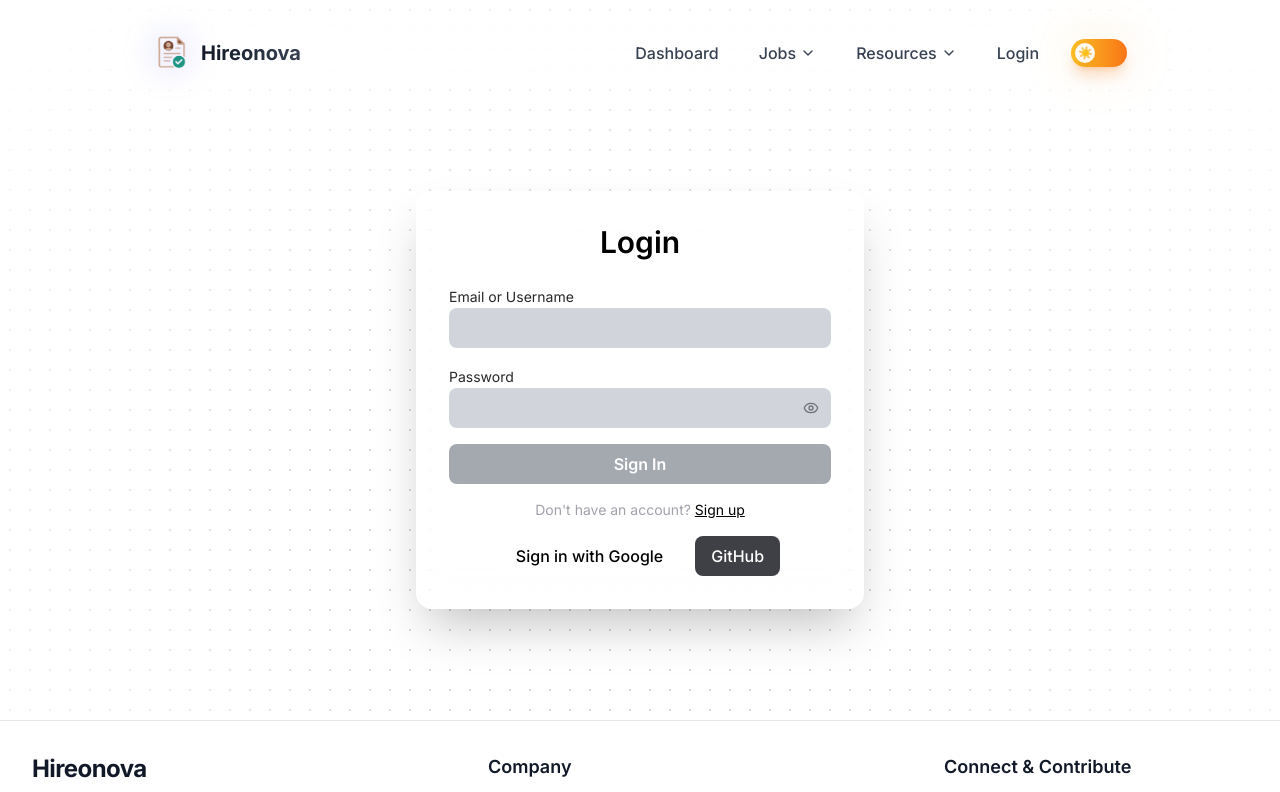
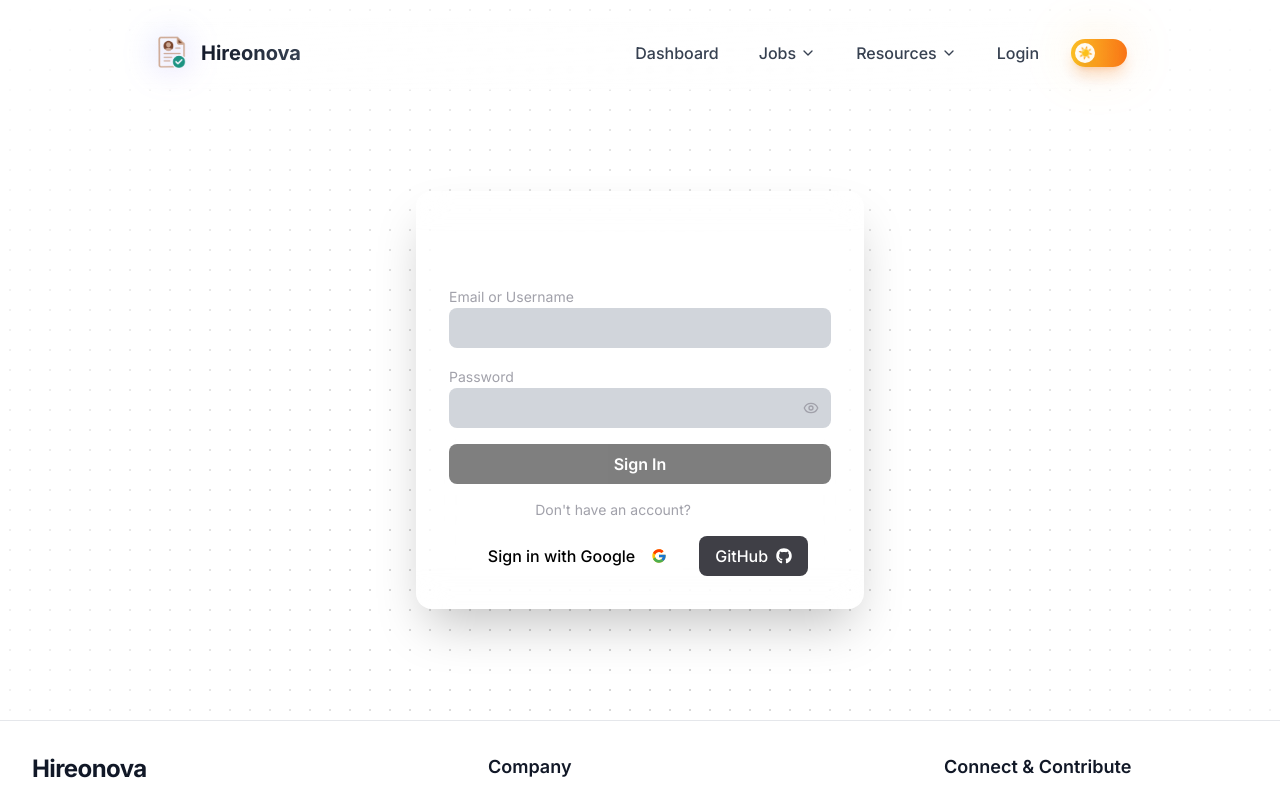
Before and after one commit to Hireonova/Hireonova_forntend, a React (Create React App) app: page /login in a window 1280 px wide. Shown: the top 792 px of the page. Built offline with nearby package versions, Linux system fonts and the light colour scheme.

Commit message:
added google and github login

```diff
--- a/src/components/SideBar.jsx
+++ b/src/components/SideBar.jsx
@@ -29,19 +29,21 @@ import {
   X,
 } from "lucide-react";
 
+// Import the custom hook
+import { useLocalStorage } from '../components/hooks/useLocalStorage'; // Adjust this path as needed based on where you saved useLocalStorage.js
+
 const SidebarContext = createContext();
 
 export const SideBar = () => {
     const navigate = useNavigate();
   const [expanded, setExpanded] = useState(true);
   const [isMobile, setIsMobile] = useState(false);
-  const [theme, setTheme] = useState(() => {
-    if (typeof window !== "undefined") {
-      const saved = localStorage.getItem("theme");
-      return saved || "light";
-    }
-    return "light";
-  });
+
+  // Use the custom useLocalStorage hook for theme, username, and profilePicture
+  const [theme, setTheme] = useLocalStorage("theme", "light");
+  const [username, setUsername] = useLocalStorage("username", "Guest");
+  const [profilePicture, setProfilePicture] = useLocalStorage("profilePicture", "");
+
   const [showProfileModal, setShowProfileModal] = useState(false);
   const profileRef = useRef(null);
 
@@ -60,9 +62,10 @@ export const SideBar = () => {
     return () => window.removeEventListener("resize", checkScreenSize);
   }, [expanded]);
 
+  // This useEffect is still needed to apply the theme class to the documentElement
   useEffect(() => {
     document.documentElement.classList.toggle("dark", theme === "dark");
-    localStorage.setItem("theme", theme);
+    // localStorage.setItem("theme", theme); // No longer needed here, handled by useLocalStorage
   }, [theme]);
 
   const toggleTheme = () => {
@@ -70,25 +73,20 @@ export const SideBar = () => {
   };
 
   const handleLogout = () => {
-  // Clear all user-related localStorage keys
+    // Use the setters from useLocalStorage to clear reactive states
+    setUsername("Guest");
+    setProfilePicture("");
+    setTheme("light"); // Reset theme on logout if desired
+
+    // Manually clear other localStorage keys that don't use the hook
     localStorage.removeItem('token');
-  localStorage.removeItem('username');
     localStorage.removeItem('email');
     localStorage.removeItem('loggedInUser');
     localStorage.removeItem('isAuthenticated');
 
-  // Optionally, clear entire localStorage if you want
-  // localStorage.clear();
-
     // Redirect to login page
     navigate('/login');
   };
-
-
-  const [username, setUsername] = useState(() => {
-    const stored = localStorage.getItem("username");
-    return stored || "Guest";
-  });
 
   const userInitial = username.charAt(0).toUpperCase();
 
@@ -176,8 +174,6 @@ export const SideBar = () => {
                 text="Dashboard"
                 to="/app/dashboard"
               />
-
-
               <SidebarItem
                 icon={<Upload size={20} />}
                 text="Upload Resume"
@@ -256,12 +252,21 @@ export const SideBar = () => {
                 whileHover={{ scale: 1.02 }}
                 whileTap={{ scale: 0.98 }}
               >
+                {profilePicture ? (
+                  <motion.img
+                    src={profilePicture}
+                    alt="Profile"
+                    className="w-10 h-10 rounded-full object-cover shadow-lg"
+                    whileHover={{ scale: 1.05 }}
+                  />
+                ) : (
                   <motion.div
                     className="w-10 h-10 rounded-full bg-gray-400 dark:bg-gray-600 flex items-center justify-center font-bold text-white shadow-lg"
                     whileHover={{ scale: 1.05 }}
                   >
                     {userInitial}
                   </motion.div>
+                )}
                 <AnimatePresence>
                   {expanded && (
                     <motion.div
@@ -315,6 +320,7 @@ export const SideBar = () => {
         onClose={() => setShowProfileModal(false)}
         username={username}
         userInitial={userInitial}
+        profilePicture={profilePicture} // Pass profile picture to modal
         profileRef={profileRef}
         expanded={expanded}
       />
@@ -399,6 +405,7 @@ const ProfileModal = ({
   onClose,
   username,
   userInitial,
+  profilePicture, // Receive profile picture
   profileRef,
   expanded,
 }) => {
@@ -467,12 +474,21 @@ const ProfileModal = ({
             {/* Header */}
             <div className="flex items-center justify-between mb-4">
               <div className="flex items-center">
+                {profilePicture ? (
+                  <motion.img
+                    src={profilePicture}
+                    alt="Profile"
+                    className="w-10 h-10 rounded-full object-cover"
+                    whileHover={{ scale: 1.05 }}
+                  />
+                ) : (
                   <motion.div
                     className="w-10 h-10 rounded-full bg-gray-400 dark:bg-gray-600 flex items-center justify-center font-bold text-white"
                     whileHover={{ scale: 1.05 }}
                   >
                     {userInitial}
                   </motion.div>
+                )}
                 <div className="ml-3">
                   <h3 className="font-bold text-gray-900 dark:text-white text-sm">
                     {username}
--- /dev/null
+++ b/src/components/hooks/useLocalStorage.jsx
@@ -0,0 +1,60 @@
+// src/hooks/useLocalStorage.js
+import { useState, useEffect, useCallback } from 'react';
+
+function getStorageValue(key, defaultValue) {
+  // Check if window is defined (for SSR environments)
+  if (typeof window !== 'undefined') {
+    const saved = localStorage.getItem(key);
+    try {
+      // Attempt to parse JSON, but fall back to string for simple values
+      return saved !== null ? JSON.parse(saved) : defaultValue;
+    } catch (e) {
+      console.warn(`Error parsing localStorage key "${key}":`, e);
+      return saved || defaultValue; // Return raw string if JSON parsing fails
+    }
+  }
+  return defaultValue;
+}
+
+export const useLocalStorage = (key, defaultValue) => {
+  const [value, setValue] = useState(() => {
+    return getStorageValue(key, defaultValue);
+  });
+
+  const setStoredValue = useCallback((newValue) => {
+    if (typeof window !== 'undefined') {
+      try {
+        const valueToStore = newValue instanceof Function ? newValue(value) : newValue;
+        setValue(valueToStore);
+        localStorage.setItem(key, JSON.stringify(valueToStore));
+        // Dispatch a custom event to notify other components in the same tab
+        window.dispatchEvent(new CustomEvent('localStorageUpdated', { detail: { key, value: valueToStore } }));
+      } catch (error) {
+        console.error(`Error setting localStorage item for key "${key}":`, error);
+      }
+    }
+  }, [key, value]); // Include 'value' in dependencies for functional updates
+
+  useEffect(() => {
+    const handleStorageChange = (event) => {
+      // Listen for native 'storage' event (from other tabs/windows)
+      // and our custom 'localStorageUpdated' event (from the same tab)
+      if (event.key === key || (event.detail && event.detail.key === key)) {
+        setValue(getStorageValue(key, defaultValue));
+      }
+    };
+
+    window.addEventListener('storage', handleStorageChange);
+    window.addEventListener('localStorageUpdated', handleStorageChange);
+
+    // Re-check value on mount to catch any changes that happened just before mounting
+    setValue(getStorageValue(key, defaultValue)); // Ensures initial value is up-to-date
+
+    return () => {
+      window.removeEventListener('storage', handleStorageChange);
+      window.removeEventListener('localStorageUpdated', handleStorageChange);
+    };
+  }, [key, defaultValue]);
+
+  return [value, setStoredValue];
+};
--- a/src/pages/Login.jsx
+++ b/src/pages/Login.jsx
@@ -1,13 +1,14 @@
 import React, { useState, useEffect } from "react";
 import { useNavigate } from "react-router-dom";
 import BackgroundGrid from "../components/Background";
+import { FaGithub } from "react-icons/fa";
 import Navbar from "../components/Navbar";
 import Footer from "../components/Footer";
 import { ToastContainer, toast } from "react-toastify";
 import "react-toastify/dist/ReactToastify.css";
+import { FcGoogle } from "react-icons/fc";
 import { CheckCircle, XCircle, Eye, EyeOff } from "lucide-react";
 
-// Helper component for checklist items
 const PasswordCriteriaItem = ({ isMet, text }) => (
   <li className={`flex items-center gap-2 transition-colors duration-300 ${isMet ? "text-green-400" : "text-zinc-400"}`}>
     {isMet ? <CheckCircle className="w-4 h-4 flex-shrink-0" /> : <XCircle className="w-4 h-4 flex-shrink-0" />}
@@ -23,24 +24,20 @@ const Login = () => {
   const [isLogin, setIsLogin] = useState(true);
   const [errorMsg, setErrorMsg] = useState("");
   const [showPassword, setShowPassword] = useState(false);
-
-  // ✨ RENAMED STATE: This state now controls if the checklist has ever been shown.
   const [isChecklistVisible, setIsChecklistVisible] = useState(false);
-
   const [passwordCriteria, setPasswordCriteria] = useState({
     length: false,
     uppercase: false,
     specialChar: false,
   });
 
-  // Check if form is valid for submission
+  // Access the environment variable here
+  const API_AUTH_BASE_URL = process.env.REACT_APP_TERTIARY_API_URL;
+
   const isFormValid = () => {
-    if (isLogin) {
-      return identifier.trim() && password.trim();
-    } else {
-      const isPasswordValid = Object.values(passwordCriteria).every(Boolean);
-      return username.trim() && identifier.trim() && password.trim() && isPasswordValid;
-    }
+    if (isLogin) return identifier.trim() && password.trim();
+    const isPasswordValid = Object.values(passwordCriteria).every(Boolean);
+    return username.trim() && identifier.trim() && password.trim() && isPasswordValid;
   };
 
   useEffect(() => {
@@ -48,12 +45,25 @@ const Login = () => {
   }, [isLogin]);
 
   useEffect(() => {
+    const urlParams = new URLSearchParams(window.location.search);
+    const token = urlParams.get("token");
+    const username = urlParams.get("username");
+    const email = urlParams.get("email");
+    const image = urlParams.get("image");
+
+    if (token) {
+      localStorage.setItem("token", token);
+      localStorage.setItem("username", username);
+      localStorage.setItem("email", email);
+      localStorage.setItem("profilePicture", image || "");
+      toast.success("OAuth login successful!", { position: "top-center" });
+      navigate("/app");
+    }
+  }, [navigate]);
+
+  useEffect(() => {
     const token = localStorage.getItem("token");
-    if (token) {
-      window.requestAnimationFrame(() => {
-        navigate("/app");
-      });
-    }
+    if (token) navigate("/app");
   }, [navigate]);
 
   useEffect(() => {
@@ -74,9 +84,10 @@ const Login = () => {
       return;
     }
 
+    // Use the environment variable here
     const endpoint = isLogin
-      ? "https://auth-universal-repo.vercel.app/api/auth/login"
-      : "https://auth-universal-repo.vercel.app/api/auth/signup";
+      ? `${API_AUTH_BASE_URL}/login`
+      : `${API_AUTH_BASE_URL}/signup`;
 
     const payload = isLogin
       ? { identifier: identifier.toLowerCase(), password }
@@ -91,20 +102,8 @@ const Login = () => {
       const data = await res.json();
 
       if (!res.ok) {
-        // Handle different error response structures
-        let errorMessage = "An error occurred. Please try again.";
-
-        if (data.error) {
-          errorMessage = data.error;
-        } else if (data.message) {
-          errorMessage = data.message;
-        } else if (data.errors && Array.isArray(data.errors) && data.errors.length > 0) {
-          errorMessage = data.errors[0].msg || data.errors[0];
-        } else if (typeof data === 'string') {
-          errorMessage = data;
-        }
-
-        setErrorMsg(errorMessage);
+        let errorMessage = data?.error || data?.message || (data.errors?.[0]?.msg || data);
+        setErrorMsg(errorMessage || "An error occurred. Please try again.");
         return;
       }
 
@@ -123,52 +122,40 @@ const Login = () => {
         localStorage.setItem("email", identifier);
       }
     } catch (err) {
-      // Handle network errors or JSON parsing errors
-      if (err.name === 'TypeError' && err.message.includes('fetch')) {
-        setErrorMsg("Network error. Please check your connection and try again.");
-      } else if (err.name === 'SyntaxError') {
-        setErrorMsg("Server response error. Please try again later.");
-      } else {
-        setErrorMsg("An unexpected error occurred. Please try again.");
-      }
+      setErrorMsg("An unexpected error occurred. Please try again.");
     }
   };
 
   const handleOAuth = (provider) => {
-    window.location.href = `https://auth-universal-repo.vercel.app/api/auth/${provider}`;
+    // Use the environment variable here
+    window.location.href = `${API_AUTH_BASE_URL}/${provider}`;
   };
 
   return (
-    <section className="w-full min-h-screen bg-gradient-to-br from-zinc-900 to-black dark:bg-gradient-to-br dark:from-zinc-900 dark:to-black text-white relative">
+    <section className="w-full min-h-screen bg-gradient-to-br from-zinc-900 to-black text-white relative">
       <ToastContainer />
       <BackgroundGrid>
         <Navbar />
         <div className="flex flex-col items-center mt-20 justify-center min-h-[80vh] px-4">
-          <div className="backdrop-blur-lg bg-white/10 dark:bg-black/10 border my-6 border-white/20 dark:border-white/10 p-8 rounded-2xl shadow-2xl max-w-md w-full">
-            <h1 className="text-3xl text-black dark:text-white  font-semibold text-center mb-6">
+          <div className="backdrop-blur-lg bg-white/10 border my-6 border-white/20 p-8 rounded-2xl shadow-2xl max-w-md w-full">
+            <h1 className="text-3xl text-white font-semibold text-center mb-6">
               {isLogin ? "Login" : "Create an Account"}
             </h1>
-            <form onSubmit={handleSubmit} className="space-y-4 ">
+            <form onSubmit={handleSubmit} className="space-y-4">
               {!isLogin && (
                 <div>
-                  <label className="text-sm  text-zinc-900 dark:text-zinc-400">Username</label>
+                  <label className="text-sm text-zinc-400">Username</label>
                   <input
                     type="text"
                     value={username}
-                    onChange={(e) => {
-                      const value = e.target.value;
-                      // Only allow letters, numbers, and underscores
-                      if (/^[a-zA-Z0-9_]*$/.test(value)) {
-                        setUsername(value);
-                      }
-                    }}
+                    onChange={(e) => /^[a-zA-Z0-9_]*$/.test(e.target.value) && setUsername(e.target.value)}
                     required
-                    className="w-full px-4 py-2 dark:bg-zinc-800 text-black bg-gray-300 dark:text-white rounded-lg focus:outline-none focus:ring"
+                    className="w-full px-4 py-2 bg-gray-300 dark:bg-zinc-800 text-black dark:text-white rounded-lg focus:outline-none focus:ring"
                   />
                 </div>
               )}
               <div>
-                <label className="text-sm text-zinc-800 dark:text-zinc-400">
+                <label className="text-sm text-zinc-400">
                   {isLogin ? "Email or Username" : "Email"}
                 </label>
                 <input
@@ -176,11 +163,11 @@ const Login = () => {
                   value={identifier}
                   onChange={(e) => setIdentifier(e.target.value)}
                   required
-                  className="w-full px-4 py-2 dark:bg-zinc-800 text-black bg-gray-300 dark:text-white rounded-lg focus:outline-none focus:ring"
+                  className="w-full px-4 py-2 bg-gray-300 dark:bg-zinc-800 text-black dark:text-white rounded-lg focus:outline-none focus:ring"
                 />
               </div>
               <div>
-                <label className="text-sm text-zinc-800 dark:text-zinc-400">Password</label>
+                <label className="text-sm text-zinc-400">Password</label>
                 <div className="relative">
                   <input
                     type={showPassword ? "text" : "password"}
@@ -188,35 +175,22 @@ const Login = () => {
                     onChange={(e) => setPassword(e.target.value)}
                     onFocus={() => setIsChecklistVisible(true)}
                     required
-                    className="w-full px-4 py-2 pr-10 dark:bg-zinc-800 text-black bg-gray-300 dark:text-white rounded-lg focus:outline-none focus:ring"
+                    className="w-full px-4 py-2 pr-10 bg-gray-300 dark:bg-zinc-800 text-black dark:text-white rounded-lg focus:outline-none focus:ring"
                   />
                   <button
                     type="button"
                     onClick={() => setShowPassword(!showPassword)}
-                    className="absolute right-3 top-1/2 transform -translate-y-1/2 text-zinc-500 dark:text-zinc-400 hover:text-zinc-700 dark:hover:text-zinc-200"
+                    className="absolute right-3 top-1/2 transform -translate-y-1/2 text-zinc-400 hover:text-zinc-200"
                   >
                     {showPassword ? <EyeOff className="w-4 h-4" /> : <Eye className="w-4 h-4" />}
                   </button>
                 </div>
-
-                <div
-                  className={`transition-all duration-500 ease-in-out overflow-hidden
-                    ${isChecklistVisible ? 'max-h-40 mt-2 opacity-100' : 'max-h-0 opacity-0'}`}
-                >
+                <div className={`transition-all duration-500 overflow-hidden ${isChecklistVisible ? 'max-h-40 mt-2 opacity-100' : 'max-h-0 opacity-0'}`}>
                   <div className="p-3 bg-zinc-800/80 rounded-lg text-sm">
                     <ul className="space-y-2">
-                      <PasswordCriteriaItem
-                        isMet={passwordCriteria.length}
-                        text="At least 6 characters"
-                      />
-                      <PasswordCriteriaItem
-                        isMet={passwordCriteria.uppercase}
-                        text="One uppercase letter (A-Z)"
-                      />
-                      <PasswordCriteriaItem
-                        isMet={passwordCriteria.specialChar}
-                        text="One special character (!@#$%^&*)"
-                      />
+                      <PasswordCriteriaItem isMet={passwordCriteria.length} text="At least 6 characters" />
+                      <PasswordCriteriaItem isMet={passwordCriteria.uppercase} text="One uppercase letter (A-Z)" />
+                      <PasswordCriteriaItem isMet={passwordCriteria.specialChar} text="One special character (!@#$%^&*)" />
                     </ul>
                   </div>
                 </div>
@@ -225,17 +199,13 @@ const Login = () => {
               <button
                 type="submit"
                 disabled={!isFormValid()}
-                className="w-full dark:bg-white dark:hover:bg-gray-200 dark:text-black hover:bg-zinc-800 bg-black text-white font-semibold py-2 rounded-lg transition disabled:opacity-50 disabled:cursor-not-allowed dark:disabled:bg-gray-500 disabled:bg-gray-600"
+                className="w-full bg-black dark:bg-white dark:text-black text-white font-semibold py-2 rounded-lg transition disabled:opacity-50"
               >
                 {isLogin ? "Sign In" : "Sign Up"}
               </button>
-              <p className="text-center text-sm text-zinc-400 dark:text-zinc-300">
-                {isLogin ? "Don't have an account?" : "Already have an account?"}{" "}
-                <button
-                  type="button"
-                  className="text-black dark:text-white underline"
-                  onClick={() => setIsLogin(!isLogin)}
-                >
+              <p className="text-center text-sm text-zinc-400">
+                {isLogin ? "Don't have an account?" : "Already have an account?"} {" "}
+                <button type="button" className="text-white underline" onClick={() => setIsLogin(!isLogin)}>
                   {isLogin ? "Sign up" : "Log in"}
                 </button>
               </p>
@@ -243,16 +213,16 @@ const Login = () => {
                 <button
                   type="button"
                   onClick={() => handleOAuth("google")}
-                  className="bg-white dark:bg-zinc-800 text-black dark:text-white px-4 py-2 rounded-lg font-medium hover:opacity-90"
+                  className="bg-white flex items-center gap-4 text-black px-4 py-2 rounded-lg font-medium hover:bg-gray-100"
                 >
-                  {isLogin ? "Sign in" : "Sign up"} with Google
+                  {isLogin ? "Sign in" : "Sign up"} with Google <FcGoogle />
                 </button>
                 <button
                   type="button"
                   onClick={() => handleOAuth("github")}
-                  className="bg-zinc-700 text-white dark:bg-zinc-700 dark:text-white px-4 py-2 rounded-lg font-medium hover:bg-zinc-600"
+                  className="bg-zinc-700 gap-2 flex items-center text-white px-4 py-2 rounded-lg font-medium hover:bg-zinc-600"
                 >
-                  GitHub
+                  GitHub <FaGithub />
                 </button>
               </div>
             </form>
```
Also changed, not shown: 1 other file (tests, documents, lock files or other folders). Lines whose indentation alone changed are shown as unchanged.
